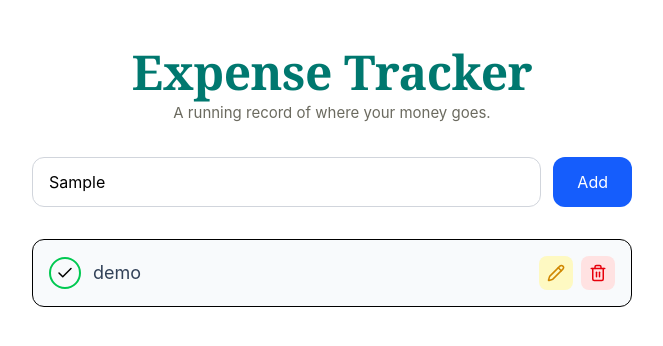
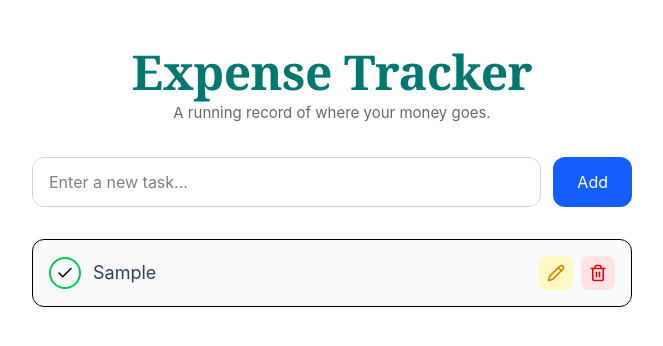
Before and after one commit to birbalkr/Mini-Hackathon, a React (Vite) app: page / in a window 1280 px wide. Both pictures are taken after typing "Sample" into the empty fields and a click on the button "Add". Shown: the top 346 px of the page, without its empty margins (308-971 px from the left). Built offline with nearby package versions, Linux system fonts and the light colour scheme.

Commit message:
show data and add delete function

```diff
--- a/src/App.jsx
+++ b/src/App.jsx
@@ -4,6 +4,7 @@ import Summary from './components/Summary'
 
 function App() {
   return (
+
     <div className="max-w-[640px] mx-auto px-5 pt-12 pb-20">
       <header className="text-center mb-7">
         <h1 className="font-serif text-5xl font-bold m-0 tracking-[-0.01em] text-teal-700">Expense Tracker</h1>
--- a/src/components/ExpenseInput.jsx
+++ b/src/components/ExpenseInput.jsx
@@ -1,18 +1,35 @@
-import React from 'react'
+import React, { useState } from 'react'
 import { useDispatch } from 'react-redux';
 import { addExpense } from '../redux/features/ExpenseTrackerSlice';
+import { nanoid } from '@reduxjs/toolkit';
 
 function ExpenseInput() {
     const dispatch = useDispatch();
+    const [addExpenseInput, setAddExpenseInput] = useState("");
+
+    const handleAddExpense = () => {
+
+        if (addExpenseInput.trim() === "") return;
+        dispatch(
+            addExpense({
+                id: nanoid(),
+                title: addExpenseInput,
+            })
+        );
+        setAddExpenseInput("");
+    }
+
     return (
         <div>
             <div className="flex gap-3 mt-8">
                 <input
                     type="text"
+                    value={addExpenseInput}
+                    onChange={(e) => setAddExpenseInput(e.target.value)}
                     placeholder="Enter a new task..."
                     className="flex-1 border border-gray-300 rounded-xl px-4 py-3 outline-none focus:ring-2 focus:ring-blue-500"
                 />
-                <button className="bg-blue-600 text-white px-6 rounded-xl hover:bg-blue-700 transition" onClick={() => { dispatch(addExpense())}}>
+                <button className="bg-blue-600 text-white px-6 rounded-xl hover:bg-blue-700 transition" onClick={handleAddExpense}>
                     Add
                 </button>
             </div>
--- a/src/components/Summary.jsx
+++ b/src/components/Summary.jsx
@@ -5,32 +5,39 @@ import { deleteExpense, editExpense } from '../redux/features/ExpenseTrackerSlic
 
 function Summary() {
     const dispatch = useDispatch();
+    const expenses = useSelector(
+        (state) => state.expensesTracker.expenses
+    );
 
     return (
         <div>
-            <div className="mt-8 space-y-4">
+            {
+                expenses.map((expense) => (
+                    <div key={expenses.id} className="mt-8 space-y-4">
                         <div className="flex items-center justify-between bg-slate-50 border rounded-xl p-4 hover:shadow-md transition">
                             <div className="flex items-center gap-3">
                                 <button className="w-8 h-8 rounded-full border-2 border-green-500 flex items-center justify-center hover:bg-green-500 hover:text-white">
                                     <Check size={18} />
                                 </button>
                                 <span className="text-lg text-slate-700">
-                            demo
+                                    {expense.title}
                                 </span>
                             </div>
 
                             <div className="flex gap-2">
-                        <button className="p-2 rounded-lg bg-yellow-100 text-yellow-600 hover:bg-yellow-200" onClick={()=>{dispatch(editExpense())}}>
+                                <button className="p-2 rounded-lg bg-yellow-100 text-yellow-600 hover:bg-yellow-200" onClick={() => { dispatch(editExpense(expense.id)) }}>
                                     <Pencil size={18} />
                                 </button>
 
-                        <button className="p-2 rounded-lg bg-red-100 text-red-600 hover:bg-red-200" onClick={()=>{dispatch(deleteExpense())}}>
+                                <button className="p-2 rounded-lg bg-red-100 text-red-600 hover:bg-red-200" onClick={() => { dispatch(deleteExpense(expense.id)) }}>
                                     <Trash2 size={18} />
                                 </button>
                             </div>
                         </div>
 
                     </div>
+                ))
+            }
         </div>
     )
 }
--- a/src/redux/features/expenseTrackerSlice.js
+++ b/src/redux/features/expenseTrackerSlice.js
@@ -18,7 +18,6 @@ const expensesSlice = createSlice({
         },
         editExpense: (state, action) => {
             console.log("edit .............");
-
             state.expenses = state.expenses.map(expense =>
                 expense.id === action.payload.id ? action.payload : expense
             );
```
Lines whose indentation alone changed are shown as unchanged.
